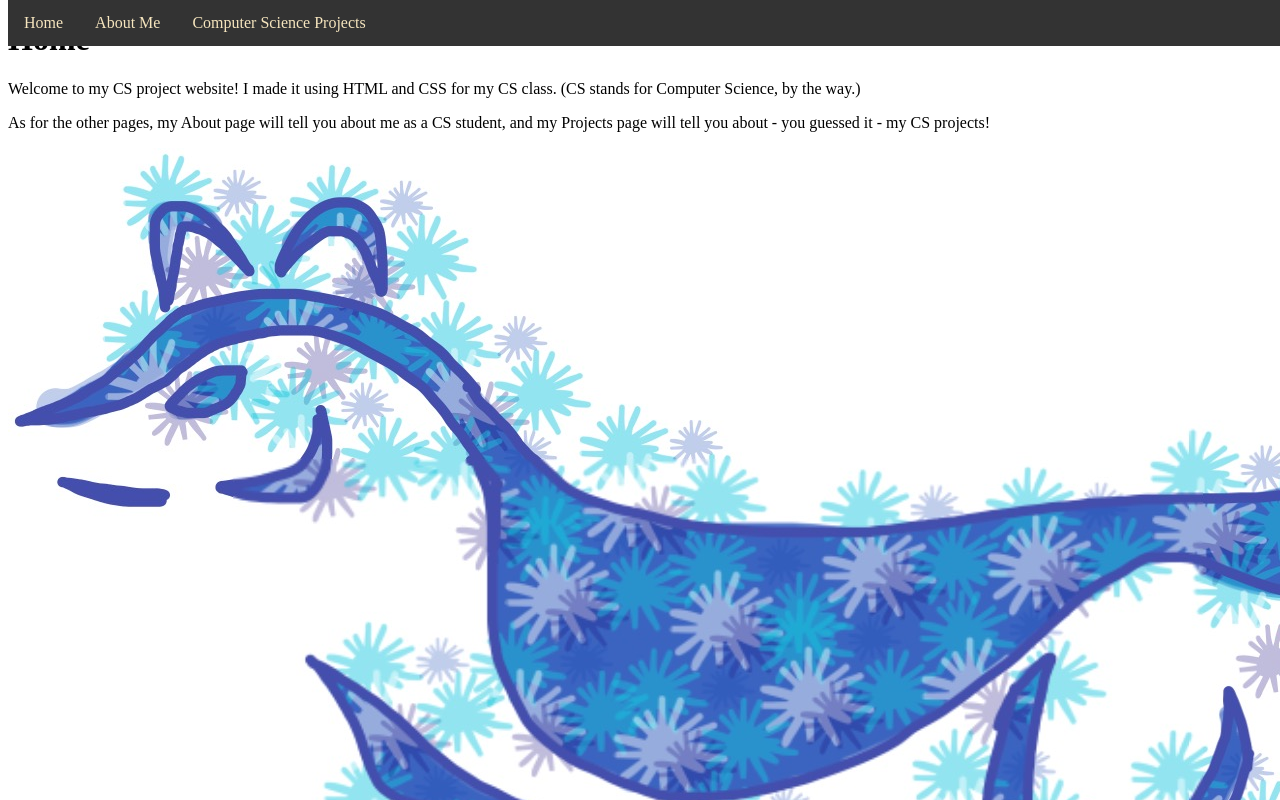
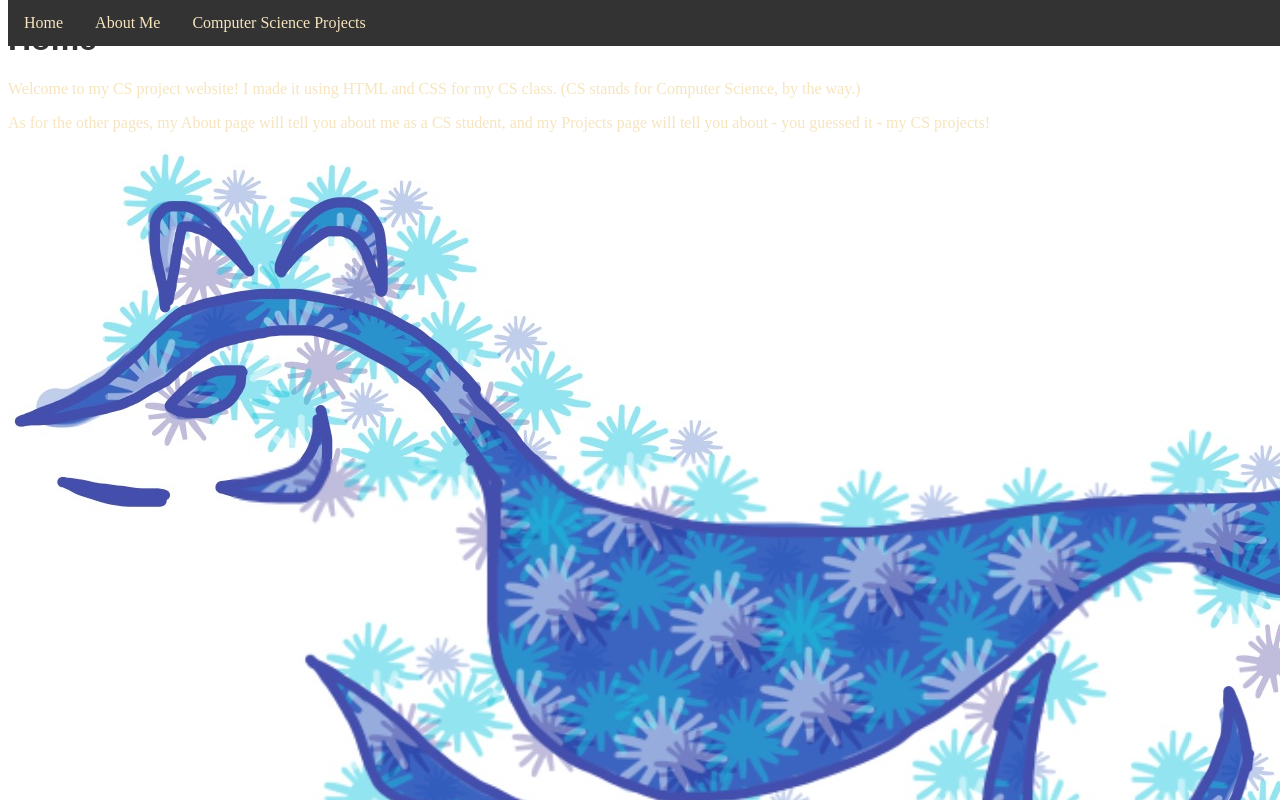
Before and after one commit to MyKJohnston/OCSportfolio, a plain HTML site: page index.html in a window 1280 px wide. Shown: the top 800 px of the page. Drawn offline with Linux system fonts and the light colour scheme.

Commit message:
Update style.css

```diff
--- a/style.css
+++ b/style.css
@@ -24,3 +24,12 @@ li a {
 li a:hover {
     background-color: #621818;
 }
+
+h1 {
+    font-family: fantasy;
+    color: #333;
+}
+
+p {
+    color: #F6E5BE;
+}
```
